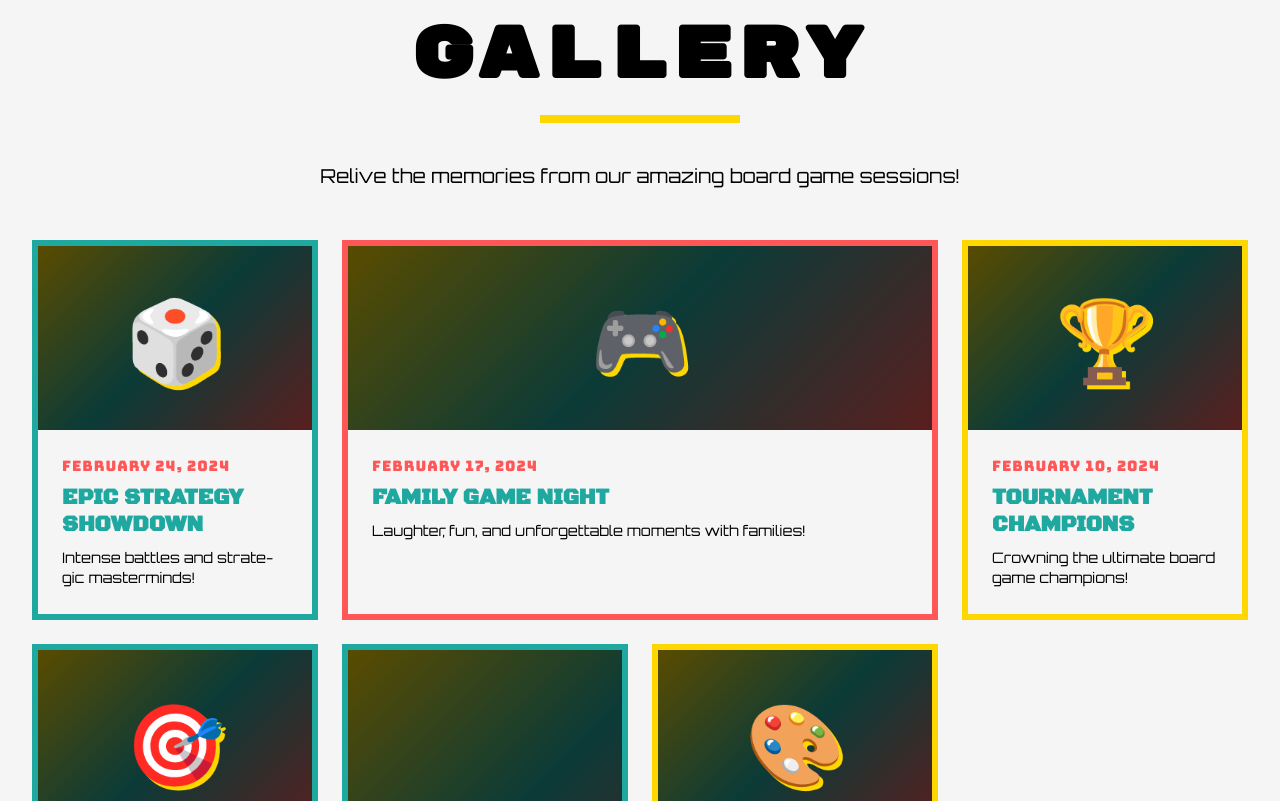
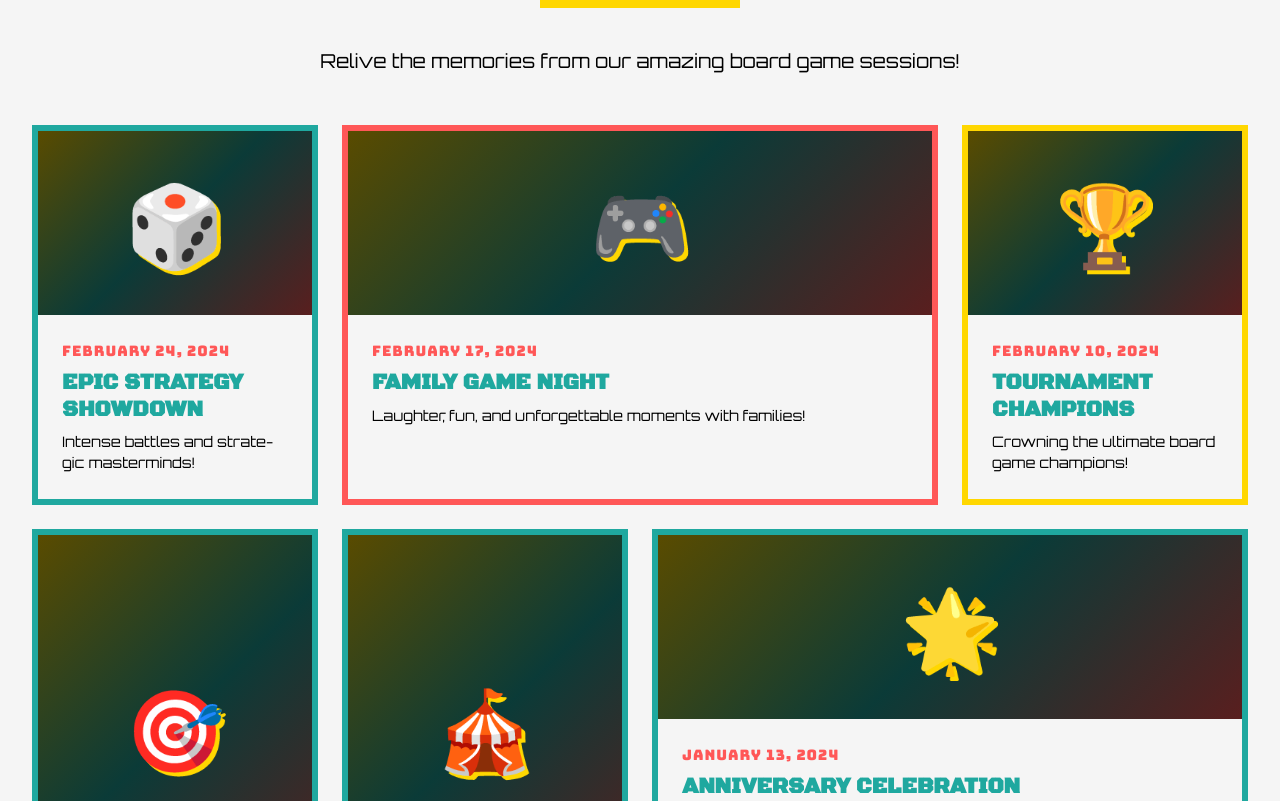
Before and after one commit to spraymachine/theWeekendTable, a React (Vite) app: page / in a window 1280 px wide. Shown: the part 1960-2761 px from the top of the page. Built offline with nearby package versions, Linux system fonts and the light colour scheme.

Commit message:
minor design tweaks

```diff
--- a/src/App.css
+++ b/src/App.css
@@ -353,25 +353,28 @@ html, body {
 
 .event-card {
   background: var(--brutal-black);
-  border: 8px solid var(--bauhaus-yellow);
+  border: 8px solid var(--event-accent, var(--bauhaus-yellow));
   padding: 2rem;
   position: relative;
   transition: all 0.3s ease;
   transform: none;
 }
 
+.event-card:nth-child(1) {
+  --event-accent: var(--bauhaus-yellow);
+}
+
 .event-card:nth-child(even) {
-  border-color: var(--bauhaus-blue);
+  --event-accent: var(--bauhaus-blue);
 }
 
 .event-card:nth-child(3n) {
-  border-color: var(--bauhaus-red);
+  --event-accent: var(--bauhaus-red);
 }
 
 .event-card:hover {
   transform: translateY(-6px);
-  box-shadow: 12px 12px 0 var(--bauhaus-blue);
-  border-color: var(--bauhaus-blue);
+  box-shadow: 12px 12px 0 var(--event-accent, var(--bauhaus-blue));
 }
 
 .event-date {
@@ -424,16 +427,37 @@ html, body {
 
 .gallery-grid {
   display: grid;
-  grid-template-columns: repeat(auto-fit, minmax(280px, 1fr));
-  grid-auto-rows: 380px;
+  grid-template-columns: 1fr;
+  grid-auto-rows: 420px;
   gap: 1.5rem;
-  max-width: 1400px;
+  max-width: 900px;
   margin: 0 auto;
+}
+
+@media (min-width: 900px) {
+  .gallery-grid {
+    max-width: 1400px;
+    grid-template-columns: repeat(4, 1fr);
+    grid-auto-rows: 380px;
+    grid-template-areas:
+      "g1 g2 g2 g3"
+      "g4 g5 g7 g7"
+      "g4 g5 g6 g8";
+  }
+
+  .gallery-item:nth-child(1) { grid-area: g1; }
+  .gallery-item:nth-child(2) { grid-area: g2; }
+  .gallery-item:nth-child(3) { grid-area: g3; }
+  .gallery-item:nth-child(4) { grid-area: g4; }
+  .gallery-item:nth-child(5) { grid-area: g5; }
+  .gallery-item:nth-child(6) { grid-area: g6; }
+  .gallery-item:nth-child(7) { grid-area: g7; }
+  .gallery-item:nth-child(8) { grid-area: g8; }
 }
 
 .gallery-item {
   background: var(--brutal-black);
-  border: 6px solid var(--bauhaus-blue);
+  border: 6px solid var(--gallery-accent, var(--bauhaus-blue));
   overflow: hidden;
   position: relative;
   transition: all 0.3s ease;
@@ -443,36 +467,25 @@ html, body {
 }
 
 .gallery-item:nth-child(2n) {
-  border-color: var(--bauhaus-red);
+  --gallery-accent: var(--bauhaus-red);
 }
 
 .gallery-item:nth-child(3n) {
-  border-color: var(--bauhaus-yellow);
+  --gallery-accent: var(--bauhaus-yellow);
 }
 
 .gallery-item:nth-child(4n) {
-  border-color: var(--bauhaus-blue);
+  --gallery-accent: var(--bauhaus-blue);
 }
 
 .gallery-item:hover {
   transform: translateY(-6px);
-  box-shadow: 10px 10px 0 var(--bauhaus-purple);
+  box-shadow: 10px 10px 0 var(--gallery-accent, var(--bauhaus-purple));
   border-width: 8px;
   z-index: 10;
 }
 
-.gallery-item-large {
-  grid-column: span 2;
-  grid-row: span 1;
-}
-
-.gallery-item-tall {
-  grid-row: span 2;
-}
-
-.gallery-item-wide {
-  grid-column: span 2;
-}
+/* Size variants are controlled via grid-template-areas on larger screens */
 
 .gallery-image {
   width: 100%;
@@ -776,18 +789,6 @@ html, body {
     grid-template-columns: 1fr;
   }
 
-  .gallery-grid {
-    grid-template-columns: 1fr;
-    grid-auto-rows: 420px;
-  }
-
-  .gallery-item-large,
-  .gallery-item-tall,
-  .gallery-item-wide {
-    grid-column: span 1;
-    grid-row: span 1;
-  }
-
   .gallery-image {
     height: 45%;
   }
--- a/src/App.jsx
+++ b/src/App.jsx
@@ -94,7 +94,7 @@ function App() {
 
       {/* Past Events Gallery Section */}
       <section id="gallery" className="section gallery">
-        <h2 className="section-title">Past Events Gallery</h2>
+        <h2 className="section-title">Past Events</h2>
         <p style={{
           fontFamily: 'Orbitron',
           fontSize: '1.2rem',
@@ -135,7 +135,7 @@ function App() {
               <p className="gallery-description">Crowning the ultimate board game champions!</p>
             </div>
           </div>
-          <div className="gallery-item">
+          <div className="gallery-item gallery-item-tall">
             <div className="gallery-image">
               <div className="gallery-placeholder">🎯</div>
             </div>
```
